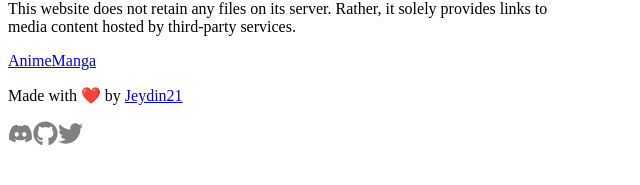
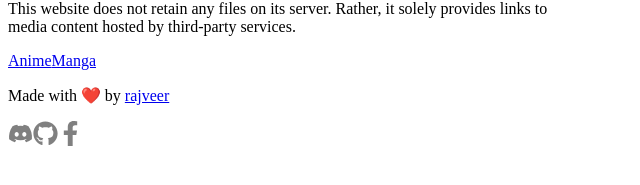
Before and after one commit to kyouhei14/HIRAKO, a Next.js app: page / in a window 1280 px wide. Shown: the part 323-508 px from the top of the page, without its empty margins (0-640 px from the left). Built offline with nearby package versions, Linux system fonts and the light colour scheme; no server answers.

Commit message:
Update Footer.jsx

```diff
--- a/components/ui/Footer.jsx
+++ b/components/ui/Footer.jsx
@@ -1,6 +1,6 @@
 import Logo from "../ui/Logo";
 import Link from "next/link";
-import { FaGithub, FaDiscord, FaTwitter } from 'react-icons/fa';
+import { FaGithub, FaDiscord, FaFacebookF } from 'react-icons/fa';
 
 function Footer() {
   return (
@@ -24,17 +24,17 @@ function Footer() {
       <footer className="pb-10 px-5 md:px-12 lg:px-16 xl:px-20 2xl:px-24">
         <div className="pt-2 flex justify-between border-t-[2px] border-primary w-full">
           <p className="z-50 dark:text-primary-light text-primary text-sm">
-            Made with ❤️ by <Link title="Jeydin21" className="hover:text-blue-400 dark:text-secondary text-primary underline transition-all" rel="noreferrer" target="_blank" href="https://j21.dev">Jeydin21</Link>
+            Made with ❤️ by <Link title="Jeydin21" className="hover:text-blue-400 dark:text-secondary text-primary underline transition-all" rel="noreferrer" target="_blank" href="rajveer.is-a.dev">rajveer</Link>
           </p>
           <div className="z-50 flex flex-row items-center space-x-3">
-            <Link title="Community Discord Server" href="https://discord.com/invite/JQsvHC4JUH" target="_blank" rel="noreferrer" className="transition-all hover:scale-125">
+            <Link title="Community Discord Server" href="https://discord.com/invite/portmafia" target="_blank" rel="noreferrer" className="transition-all hover:scale-125">
               <FaDiscord size={25} color="grey " />
             </Link>
             <Link title="Hirako Source Code" href="https://github.com/kyohei14" target="_blank" rel="noreferrer" className="transition-all hover:scale-125">
               <FaGithub size={25} color="grey" />
             </Link>
-            <Link title="Jeydin21's Twitter" href="https://x.com/Jeydin21" target="_blank" rel="noreferrer" className="transition-all hover:scale-125">
-              <FaTwitter size={25} color="grey" />
+            <Link title="Hirako's fb" href="https://facebook.com/hirakoisdead" target="_blank" rel="noreferrer" className="transition-all hover:scale-125">
+              <FaFacebookF size={25} color="grey" />
             </Link>
           </div>
         </div>
```
